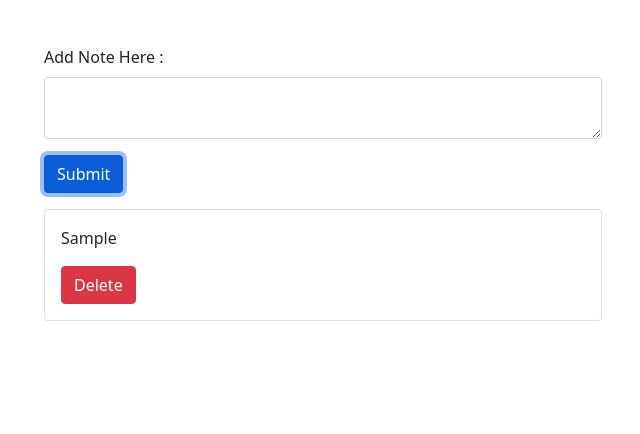
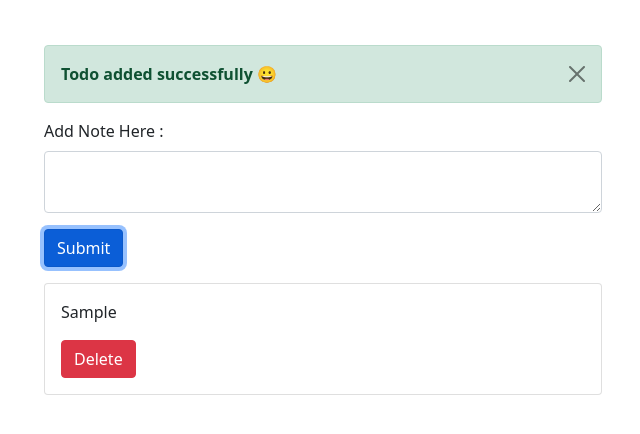
Before and after one commit to varunKT001/opencode-todo-list-app, a plain HTML site: page index.html in a window 1280 px wide. Both pictures are taken after typing "Sample" into the empty fields and a click on the button "Submit". Shown: the part 204-638 px from the top of the page, without its empty margins (317-957 px from the left). Drawn offline with nearby package versions, Linux system fonts and the light colour scheme.

Commit message:
Added alerts

```diff
--- a/index.js
+++ b/index.js
@@ -18,10 +18,16 @@ function UpdateLocalStorage() {
 function addTodo(event) {
   event.preventDefault();
   let TodoText = document.getElementById('todo-text').value;
-  TODOS.push(TodoText);
-  UpdateLocalStorage();
-  DisplayTodos();
-  document.getElementById('todo-text').value = '';
+
+  if (!TodoText) {
+    ShowAlert('Please write a todo &#128528;', 'danger');
+  } else {
+    TODOS.push(TodoText);
+    UpdateLocalStorage();
+    DisplayTodos();
+    ShowAlert('Todo added successfully 	&#128512;', 'success');
+    document.getElementById('todo-text').value = '';
+  }
 }
 
 function DisplayTodos() {
@@ -43,4 +49,29 @@ function DeleteTodo(index) {
   TODOS.splice(index, 1);
   UpdateLocalStorage();
   DisplayTodos();
+  ShowAlert('Todo deleted successfully &#128578;', 'danger');
 }
+
+function ShowAlert(text, type) {
+  let Alert = document.createElement('div');
+  Alert.classList.add('todo-alert');
+  Alert.innerHTML = `<div
+        class="
+          alert alert-${type} alert-dismissible
+          fade
+          show
+          w-50
+          mx-auto
+        "
+        role="alert"
+      >
+        <strong>${text}</strong>
+        <button
+          type="button"
+          class="btn-close"
+          data-bs-dismiss="alert"
+          aria-label="Close"
+        ></button>
+      </div>`;
+  document.querySelector('main').prepend(Alert);
+}
```
Also changed, not shown: index.html (+4 -1 lines).
